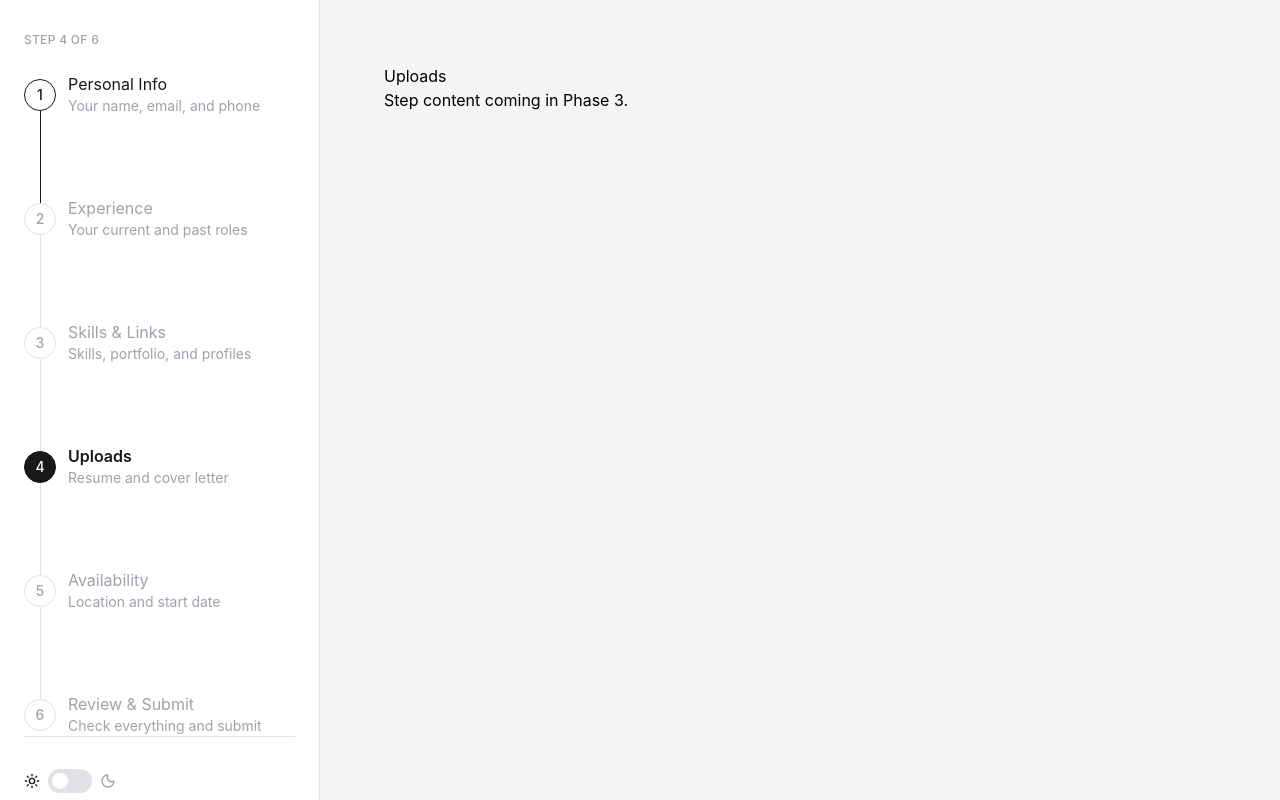
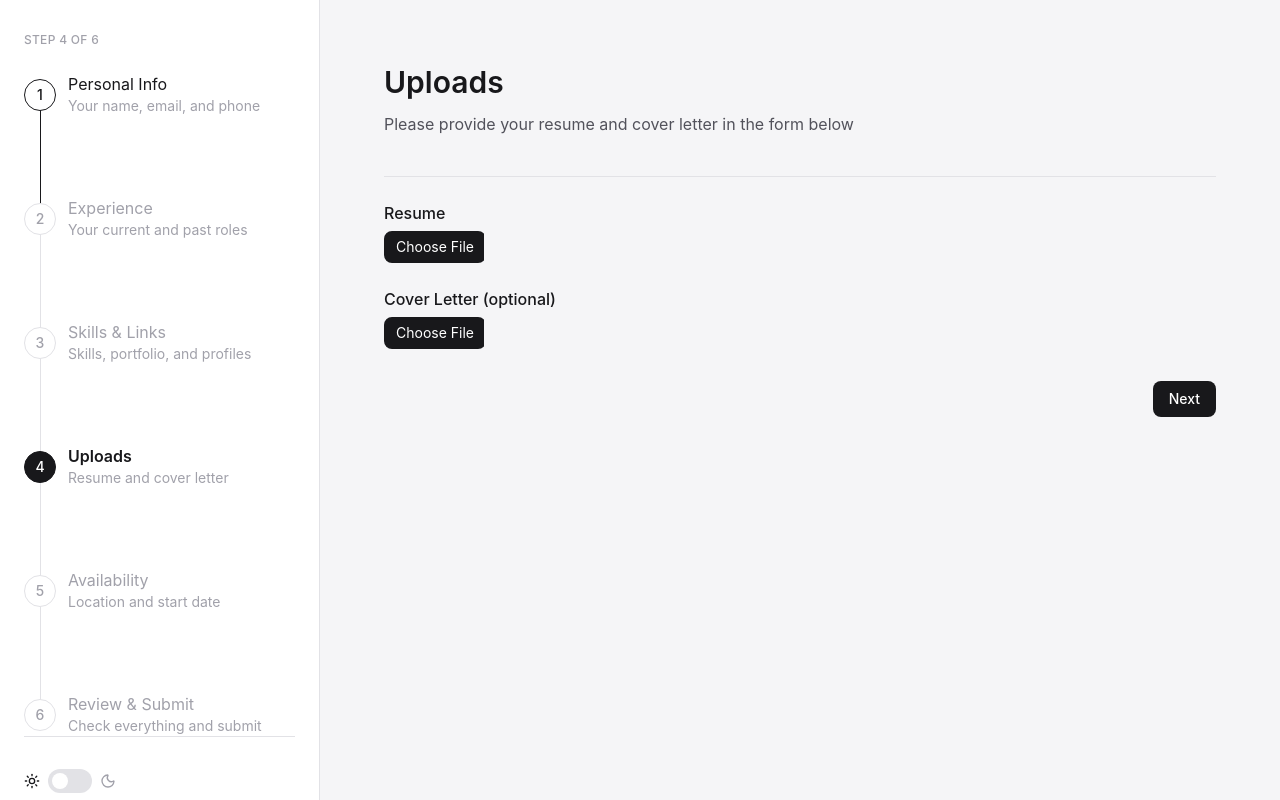
Before and after one commit to HanifNepali/job-application-form, a React (Vite) app: page /form/uploads in a window 1280 px wide. Built offline with nearby package versions, Linux system fonts and the light colour scheme.

Commit message:
Add Uploads step page

```diff
--- a/src/components/StepHeader.tsx
+++ b/src/components/StepHeader.tsx
@@ -7,7 +7,7 @@ export function StepHeader({ title, description }: StepHeaderProps) {
   return (
     <div className="mb-6">
       <h1 className="text-3xl font-semibold text-ink">{title}</h1>
-      <p className="mt-2 text-md text-ink-secondary">{description}</p>
+      <p className="mt-3 text-md text-ink-secondary">{description}</p>
       <hr className="mt-10 border-line" />
     </div>
   );
--- a/src/steps/uploads/UploadsStep.tsx
+++ b/src/steps/uploads/UploadsStep.tsx
@@ -1,10 +1,100 @@
-// Placeholder for Phase 1. Real content (resume/cover letter upload,
-// memory-only file state) lands in Phase 3.
+import { useForm, Controller } from "react-hook-form";
+import { zodResolver } from "@hookform/resolvers/zod";
+import { useNavigate } from "react-router-dom";
+import { uploadsSchema, type UploadsData } from "./schema";
+import { FieldFileInput } from "@/components/FieldFileInput";
+import { Button } from "@/components/Button";
+import { useFileStore } from "@/store/fileStore";
+import { useFormStore } from "@/store/formStore";
+import { STEPS } from "@/lib/steps";
+import { StepHeader } from "@/components/StepHeader";
+
 export function UploadsStep() {
+  const navigate = useNavigate();
+  const resume = useFileStore((s) => s.resume);
+  const coverLetter = useFileStore((s) => s.coverLetter);
+  const setResume = useFileStore((s) => s.setResume);
+  const setCoverLetter = useFileStore((s) => s.setCoverLetter);
+  const setFurthestUnlockedStep = useFormStore(
+    (s) => s.setFurthestUnlockedStep,
+  );
+
+  const {
+    control,
+    handleSubmit,
+    trigger,
+    formState: { errors, isSubmitting },
+  } = useForm<UploadsData>({
+    resolver: zodResolver(uploadsSchema),
+    defaultValues: {
+      resume: resume ?? undefined, // fileStore: null → RHF's expected undefined
+      coverLetter, // already File | null, matches coverLetterSchema's .nullable()
+      // The TypeScript error happens because state variable resume is typed as File | null,
+      // but the React Hook Form default value expects File | undefined
+      // (which is what Zod defaults to when a field is required).
+
+      // No mode/reValidateMode here — onBlur-first timing is a text-typing
+      // concern (don't flag errors mid-keystroke). A file selection is a
+      // single discrete, complete action, so validating it immediately on
+      // selection (via the explicit trigger() calls below) is the correct
+      // behavior here, not premature the way it would be for a text field.
+    },
+  });
+
+  const onSubmit = () => {
+    // resume/coverLetter are already written into fileStore by each
+    // Controller's onChange below, as the user picks them — this form's
+    // own state is just the validation harness, not the source of truth.
+    setFurthestUnlockedStep(4);
+    navigate(`/form/${STEPS[4].path}`);
+  };
+
   return (
-    <div>
-      <h2>Uploads</h2>
-      <p>Step content coming in Phase 3.</p>
-    </div>
+    <>
+      <StepHeader title={STEPS[3].label} description={STEPS[3].pageSubHeader} />
+      <form onSubmit={handleSubmit(onSubmit)} noValidate className="space-y-6">
+        <Controller
+          name="resume"
+          control={control}
+          render={({ field }) => (
+            <FieldFileInput
+              label="Resume"
+              name="resume"
+              value={field.value}
+              onChange={(file) => {
+                field.onChange(file);
+                setResume(file);
+                trigger("resume");
+              }}
+              error={errors.resume?.message}
+            />
+          )}
+        />
+
+        <Controller
+          name="coverLetter"
+          control={control}
+          render={({ field }) => (
+            <FieldFileInput
+              label="Cover Letter (optional)"
+              name="coverLetter"
+              value={field.value}
+              onChange={(file) => {
+                field.onChange(file);
+                setCoverLetter(file);
+                trigger("coverLetter");
+              }}
+              error={errors.coverLetter?.message}
+            />
+          )}
+        />
+
+        <div className="flex justify-end pt-2">
+          <Button type="submit" disabled={isSubmitting}>
+            Next
+          </Button>
+        </div>
+      </form>
+    </>
   );
 }
```
